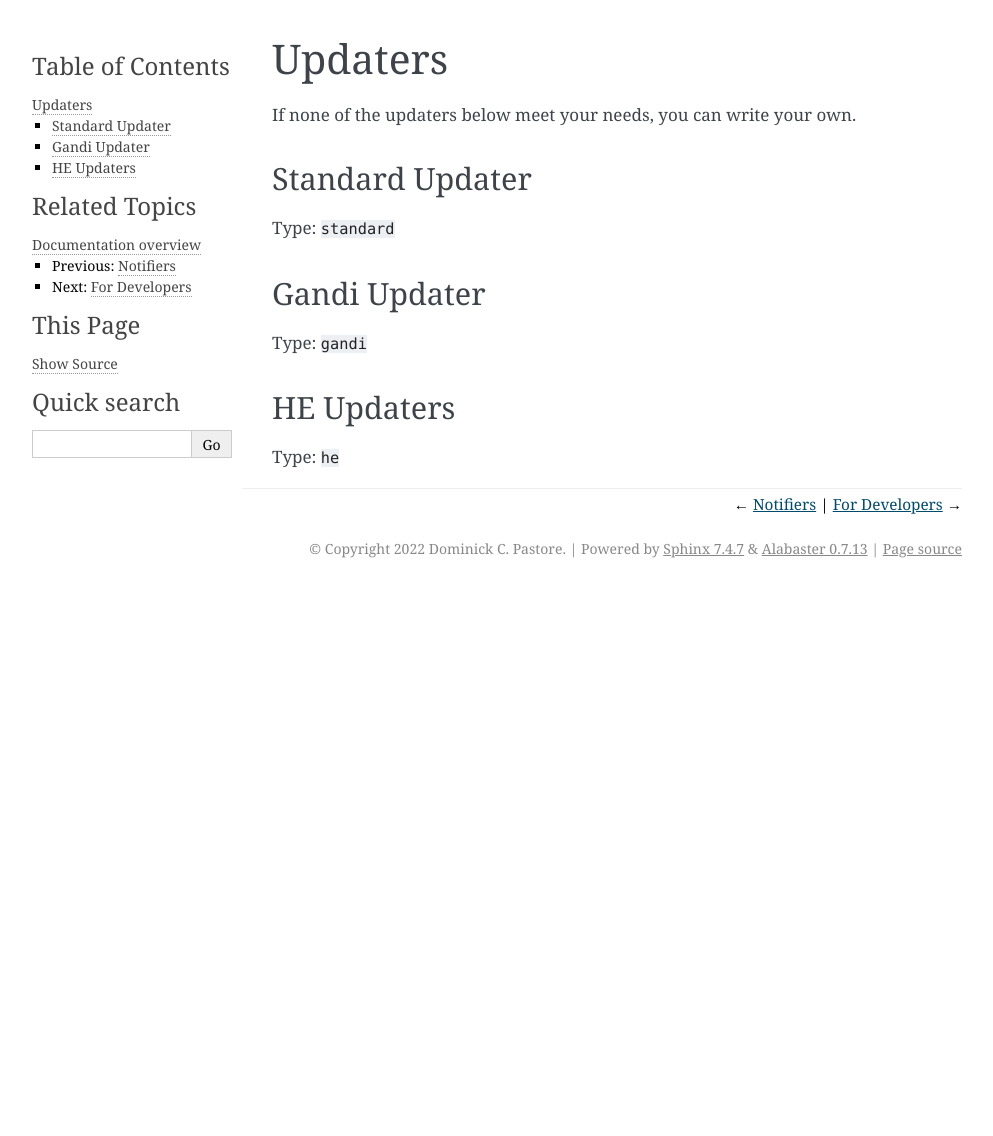
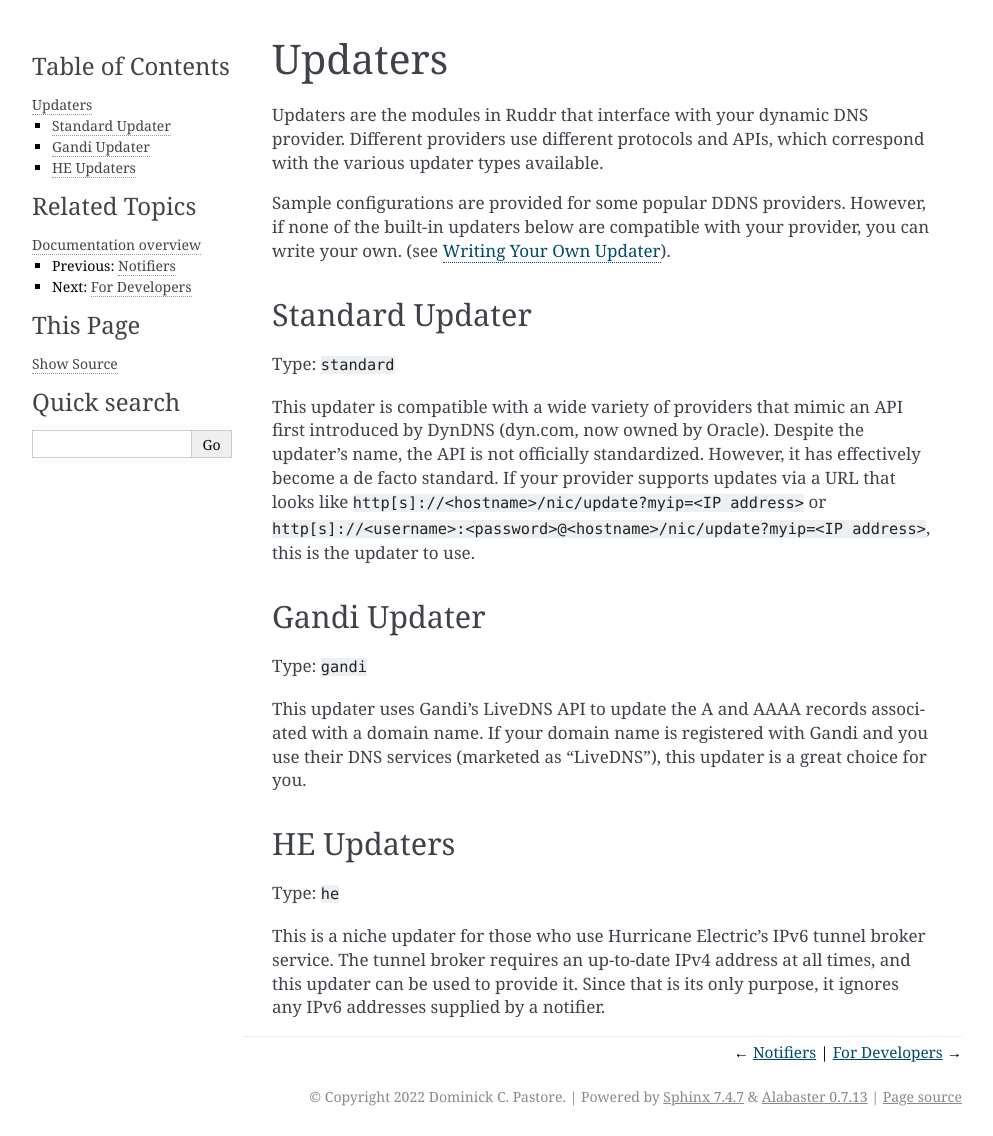
Before and after one commit to dominickpastore/ruddr, a Sphinx documentation site: the page built from docs/updaters.rst, in a window 1280 px wide and 1136 px high. Shown: the whole window, without its empty margins (148-1141 px from the left). Built offline with Sphinx 7.4.7, drawn with Linux system fonts in a browser that asks for light colours.

Commit message:
Add a bit of docs for updaters

```diff
--- a/docs/updaters.rst
+++ b/docs/updaters.rst
@@ -1,16 +1,26 @@
 Updaters
 ========
 
-.. TODO description of what updaters do
+Updaters are the modules in Ruddr that interface with your dynamic DNS
+provider. Different providers use different protocols and APIs, which
+correspond with the various updater types available.
 
-If none of the updaters below meet your needs, you can write your own.
-
-.. TODO link "write your own" to the section on development page
+Sample configurations are provided for some popular DDNS providers. However, if
+none of the built-in updaters below are compatible with your provider, you can
+write your own. (see :ref:`updater_dev`).
 
 Standard Updater
 ----------------
 
 Type: ``standard``
+
+This updater is compatible with a wide variety of providers that mimic an API
+first introduced by DynDNS (dyn.com, now owned by Oracle). Despite the
+updater's name, the API is not officially standardized. However, it has
+effectively become a de facto standard. If your provider supports updates via a
+URL that looks like ``http[s]://<hostname>/nic/update?myip=<IP address>`` or
+``http[s]://<username>:<password>@<hostname>/nic/update?myip=<IP address>``,
+this is the updater to use.
 
 .. TODO
 
@@ -24,6 +34,11 @@ Gandi Updater
 
 Type: ``gandi``
 
+This updater uses Gandi's LiveDNS API to update the A and AAAA records
+associated with a domain name. If your domain name is registered with Gandi and
+you use their DNS services (marketed as "LiveDNS"), this updater is a great
+choice for you.
+
 .. TODO
 
 HE Updaters
@@ -31,4 +46,9 @@ HE Updaters
 
 Type: ``he``
 
+This is a niche updater for those who use Hurricane Electric's IPv6 tunnel
+broker service. The tunnel broker requires an up-to-date IPv4 address at all
+times, and this updater can be used to provide it. Since that is its only
+purpose, it ignores any IPv6 addresses supplied by a notifier.
+
 .. TODO
```
